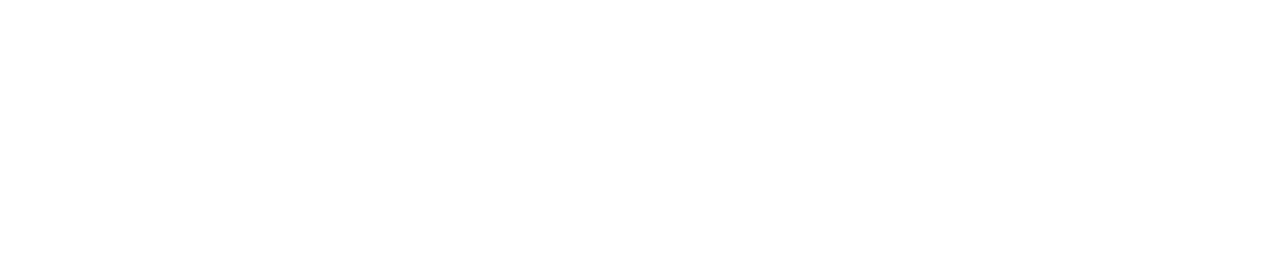
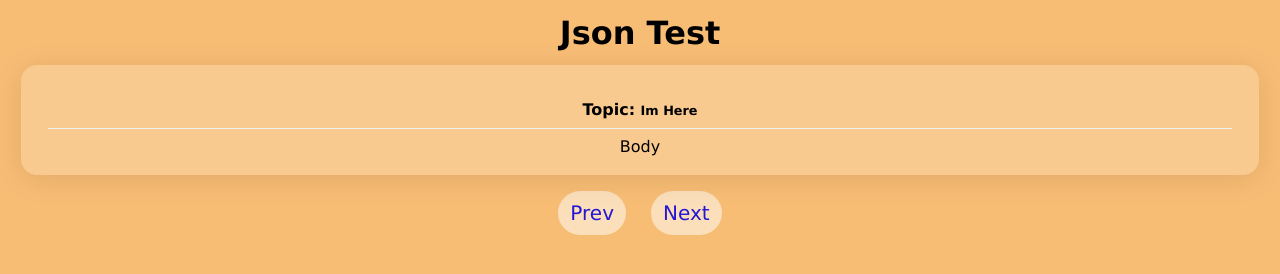
Before and after one commit to inusanaimu/Json-Placeholder, a plain HTML site: page index.html in a window 1280 px wide. Drawn offline with Linux system fonts and the light colour scheme; no server answers.

Commit message:
Done with Html and Css

```diff
--- a/app.js
+++ b/app.js
@@ -0,0 +1,11 @@
+window.addEventListener('DOMContentLoaded', () => {
+  console.log('DOM is fully loaded, fire fetch request!')
+})
+
+let rootDiv = document.getElementById('root')
+console.log(rootDiv)
+
+const url = 'https://jsonplaceholder.typicode.com/comments'
+fetch(url)
+  .then((res) => res.json())
+  .then((data) => console.log(data))
--- a/index.html
+++ b/index.html
@@ -7,11 +7,34 @@
  <meta name="viewport" content="width=device-width, initial-scale=1.0">
  <title>Json Test</title>
 
- <style></style>
+ <link rel="stylesheet" href="style.css">
 </head>
 
 <body>
 
+ <h1 class="jsonTest">Json test</h1>
+ <div id="root">
+  <div class="content">
+   <div class="topic border">
+    <h4 class=" topicTopic "> Topic: <span class="topicBody">Im Here</span></h4>
+   </div>
+
+   <div class="contentBody"> Body </div>
+  </div>
+ </div>
+ <button class="btn prev" onclick="prev()">Prev</button>
+ <button class="btn next" onclick="next()">Next</button>
+ <!-- <div class="test">
+  <label for="state">
+   <div class="button" id="topic">Topic:</div>
+  </label>
+  <input type="checkbox" id="state" hidden>
+  <div class="content">
+   <div class="inner">
+   </div>
+  </div>
+ </div> -->
+ <footer></footer>
 </body>
 <script src="app.js"></script>
 
--- a/style.css
+++ b/style.css
@@ -0,0 +1,65 @@
+*,
+*::before,
+*::after {
+  margin: 0;
+  padding: 0;
+  box-sizing: border-box;
+  text-align: center;
+  font-family: Verdana, Geneva, Tahoma, sans-serif;
+}
+h1,
+h2,
+h3,
+h4 {
+  text-transform: capitalize;
+  line-height: 1.25;
+  margin-bottom: 0.75rem;
+}
+
+body {
+  background-color: rgb(248, 189, 117);
+  padding: 0.8em;
+}
+
+.content {
+  margin: 0.5em;
+  padding: 1.2em;
+  background: rgba(255, 255, 255, 0.2);
+  border-radius: 16px;
+  box-shadow: 0 4px 30px rgba(0, 0, 0, 0.1);
+  backdrop-filter: blur(5px);
+  -webkit-backdrop-filter: blur(5px);
+}
+.border {
+  border-bottom: 0.1px solid rgb(240, 240, 240);
+}
+.topic {
+  padding: 0.5em;
+
+  margin: 0.5em;
+}
+.topicTopic {
+  display: inline;
+}
+.topicBody {
+  font-size: 0.8em;
+  font-weight: bold;
+  display: inline;
+}
+
+.btn {
+  color: hsl(244, 80%, 46%);
+  font-size: 1.25rem;
+  background-color: rgba(255, 255, 255, 0.5);
+  border-color: transparent;
+  border-radius: 4em;
+  margin: 0.4em 0.5em;
+  padding: 0.4em 0.5em;
+  transition: all 0.3s linear;
+  cursor: pointer;
+}
+
+.btn:hover {
+  background: hsl(205, 78%, 60%);
+  color: hsl(205, 86%, 17%);
+}
```
